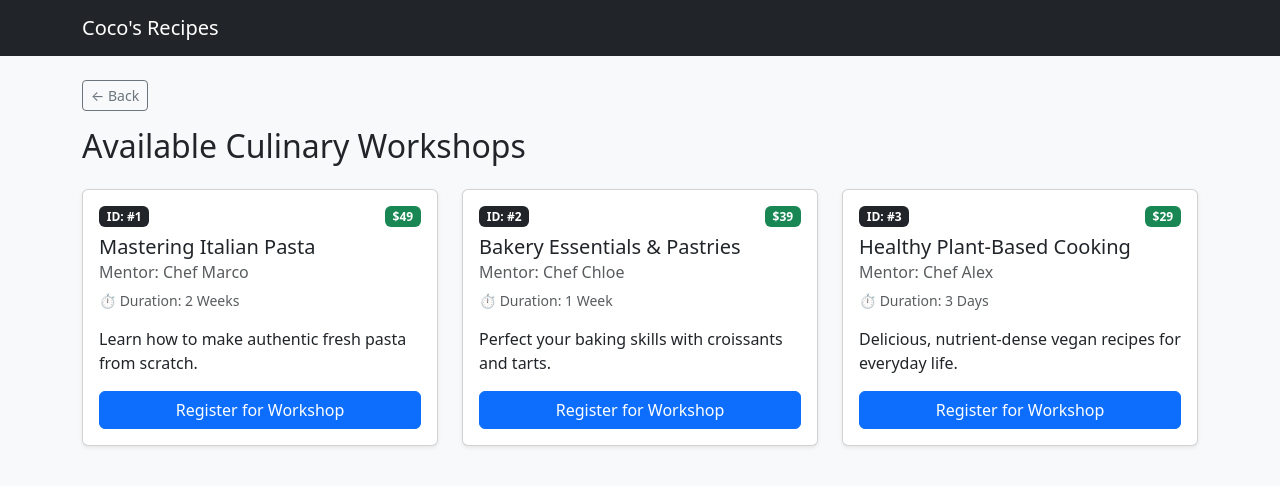
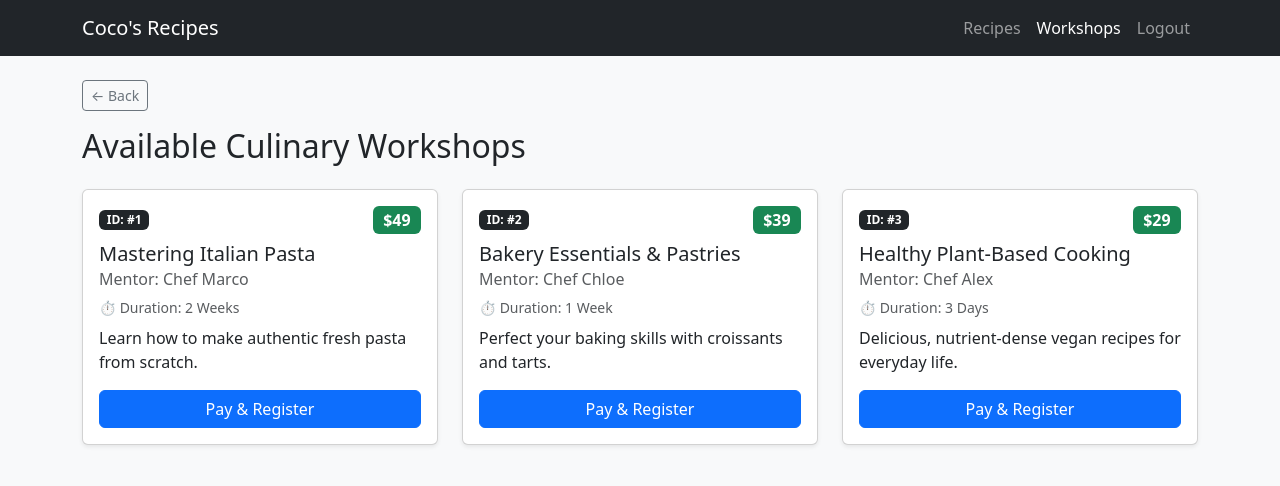
Before and after one commit to subhalakshmisubhi/Coco-s-Recipes, a Flask app: page /courses in a window 1280 px wide. Shown: the top 486 px of the page. Run offline with Flask 3, Linux system fonts and the light colour scheme; the visitor is signed in with stand-in values (Sample User, id 1); data comes from the database, SQL or seed files in the repository; data that the repository does not hold is empty.

Commit message:
Enhance course display and registration options
Updated course fees badge styling and adjusted duration text spacing. Changed registration method to a payment link for unregistered users.

```diff
--- a/templates/courses.html
+++ b/templates/courses.html
@@ -9,13 +9,23 @@
     <nav class="navbar navbar-expand-lg navbar-dark bg-dark mb-4">
         <div class="container">
             <a class="navbar-brand" href="{{ url_for('index') }}">Coco's Recipes</a>
+            <div class="navbar-nav ms-auto">
+                <a class="nav-link" href="{{ url_for('recipes') }}">Recipes</a>
+                <a class="nav-link active" href="{{ url_for('courses') }}">Workshops</a>
+                {% if session.get('user_id') %}
+                    <a class="nav-link" href="{{ url_for('logout') }}">Logout</a>
+                {% else %}
+                    <a class="nav-link" href="{{ url_for('login') }}">Login</a>
+                {% endif %}
+            </div>
         </div>
     </nav>
 
-    <div class="container">
+    <div class="container mb-5">
         <div class="mb-3">
             <a href="javascript:history.back()" class="btn btn-outline-secondary btn-sm">&larr; Back</a>
         </div>
+
         <h2 class="mb-4">Available Culinary Workshops</h2>
         <div class="row">
             {% for course in courses %}
@@ -24,11 +34,11 @@
                     <div class="card-body d-flex flex-column">
                         <div class="d-flex justify-content-between align-items-center mb-2">
                             <span class="badge bg-dark">ID: #{{ course.id }}</span>
-                            <span class="badge bg-success">{{ course.fees }}</span>
+                            <span class="badge bg-success fs-6">{{ course.fees }}</span>
                         </div>
                         <h5 class="card-title">{{ course.title }}</h5>
                         <h6 class="card-subtitle mb-2 text-muted">Mentor: {{ course.mentor }}</h6>
-                        <p class="card-text text-muted small">⏱️ Duration: {{ course.duration }}</p>
+                        <p class="card-text text-muted small mb-2">⏱️ Duration: {{ course.duration }}</p>
                         <p class="card-text flex-grow-1">{{ course.description }}</p>
 
                         {% if session.get('user_id') %}
@@ -37,9 +47,7 @@
                                     <button type="submit" class="btn btn-outline-danger w-100">Cancel Registration</button>
                                 </form>
                             {% else %}
-                                <form action="{{ url_for('register_course', course_id=course.id) }}" method="POST">
-                                    <button type="submit" class="btn btn-primary w-100">Register for Workshop</button>
-                                </form>
+                                <a href="{{ url_for('course_pay', course_id=course.id) }}" class="btn btn-primary w-100">Pay & Register</a>
                             {% endif %}
                         {% else %}
                             <a href="{{ url_for('login') }}" class="btn btn-outline-primary w-100">Login to Register</a>
```
